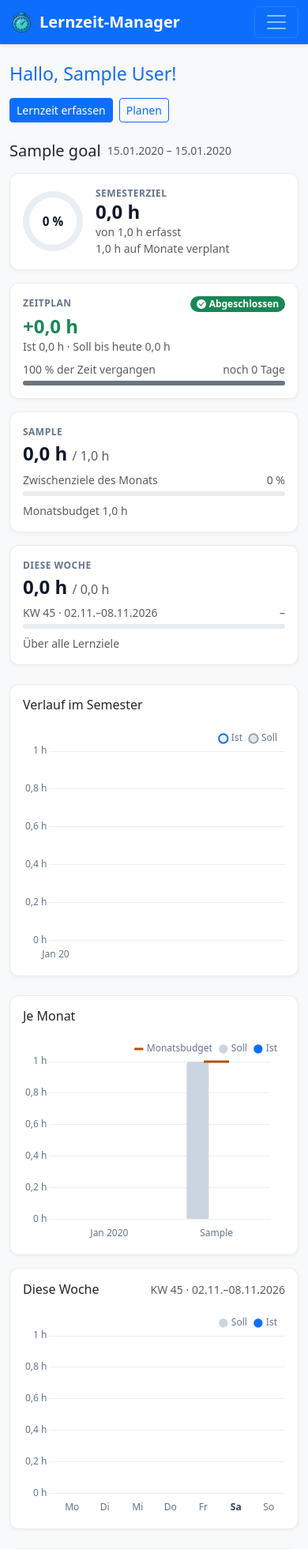
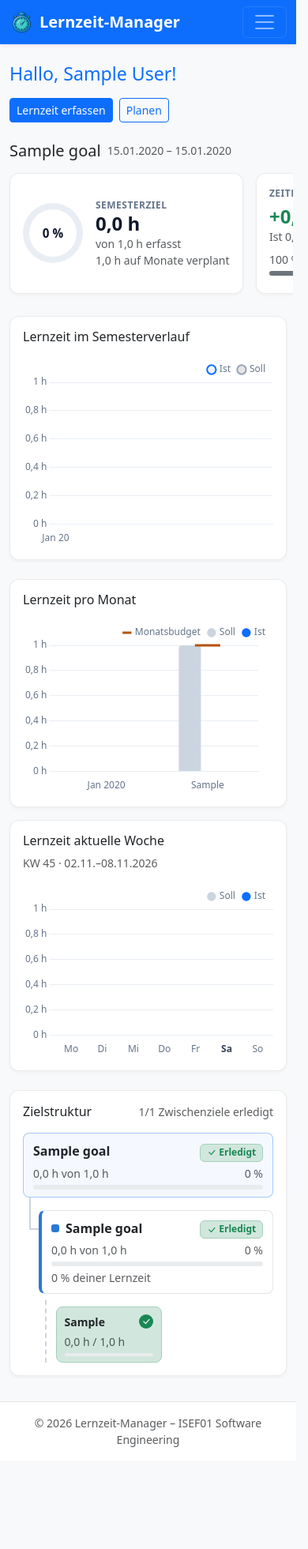
Before and after one commit to Fritz-IU/ISEF01-Lernzeit-Manager, a PHP site: page / in a window 390 px wide. Shown: the top 1961 px of the page at 79% size. After the commit the page ends 1832 px from the top, so only its background shows below. Run offline with PHP 8.4, Linux system fonts and the light colour scheme; the visitor is signed in with stand-in values (Sample User, id 1); tables that the repository leaves empty hold one stand-in row (values such as "Sample post").

Commit message:
US-6: Review von Fritz umgesetzt (Semester kürzen gesperrt, Flash auf Stoppuhr, Diagramm-Fallback, Anker mobil, Zielauswahl gefiltert) Refs #6

```diff
--- a/assets/css/custom.css
+++ b/assets/css/custom.css
@@ -9,6 +9,11 @@
 html,
 body {
   height: 100%;
+}
+
+/* Platz für die Scrollbar immer freihalten, sonst springt das Layout zwischen langen und kurzen Seiten */
+html {
+  scrollbar-gutter: stable;
 }
 
 body {
@@ -588,6 +593,48 @@ main {
   height: 300px;
 }
 
+/*
+ * Ersatz für Diagramme ohne JavaScript (oder wenn Chart.js nicht lädt):
+ * Die Tabelle steht im HTML, dashboard.js setzt .is-rendered erst nach erfolgreichem Zeichnen.
+ */
+.dashboard-chart:not(.is-rendered) {
+  height: auto;
+}
+
+.dashboard-chart:not(.is-rendered) canvas,
+.dashboard-chart.is-rendered .dashboard-chart-fallback {
+  display: none;
+}
+
+/* Handy: Kennzahlen als wischbare Reihe statt vier Kacheln untereinander, Charts etwas flacher */
+@media (max-width: 575.98px) {
+  .dashboard-kpis {
+    flex-wrap: nowrap;
+    overflow-x: auto;
+    scroll-snap-type: x mandatory;
+    scrollbar-width: none;
+    padding-bottom: 0.25rem;
+  }
+
+  .dashboard-kpis::-webkit-scrollbar {
+    display: none;
+  }
+
+  .dashboard-kpis > [class*='col-'] {
+    flex: 0 0 85%;
+    max-width: 85%;
+    scroll-snap-align: start;
+  }
+
+  .dashboard-chart {
+    height: 220px;
+  }
+
+  .dashboard-chart-lg {
+    height: 240px;
+  }
+}
+
 .dashboard-empty {
   display: flex;
   align-items: center;
@@ -893,6 +940,39 @@ main {
   animation: goalsJumpHighlight 2.4s ease-out;
 }
 
+/*
+ * Bis 991 px werden die Tabellen als Karten dargestellt (.table-mobile-cards). Dort setzen die Zellen
+ * box-shadow mit !important zurück, und !important schlägt jede Animation; outline malt Chrome auf
+ * Tabellenzeilen nicht. Deshalb blendet sich über der ganzen Karte eine Ebene ein und wieder aus.
+ */
+@media (max-width: 991.98px) {
+  .table-mobile-cards tbody tr.goals-jump-target:target {
+    position: relative;
+  }
+
+  .table-mobile-cards tbody tr.goals-jump-target:target::after {
+    content: '';
+    position: absolute;
+    inset: 0;
+    border-radius: inherit;
+    background: rgba(13, 110, 253, 0.1);
+    box-shadow: inset 0 0 0 2px rgba(13, 110, 253, 0.55);
+    pointer-events: none;
+    opacity: 0;
+    animation: goalsJumpCard 2.4s ease-out;
+  }
+}
+
+@keyframes goalsJumpCard {
+  0%,
+  40% {
+    opacity: 1;
+  }
+  100% {
+    opacity: 0;
+  }
+}
+
 @keyframes goalsJumpHighlight {
   0%,
   40% {
--- a/assets/js/dashboard.js
+++ b/assets/js/dashboard.js
@@ -23,6 +23,19 @@
 
   const data = JSON.parse(dataElement.textContent || '{}');
   const Chart = window.Chart;
+
+  /**
+   * Zeichnet ein Diagramm und blendet erst danach die HTML-Ersatzdarstellung aus.
+   * Ohne JS oder wenn Chart.js nicht lädt, bleibt die Ersatztabelle sichtbar statt einer leeren Kachel.
+   */
+  function renderChart(canvas, config) {
+    try {
+      new Chart(canvas, config);
+      canvas.parentElement.classList.add('is-rendered');
+    } catch (error) {
+      console.error('Diagramm konnte nicht gezeichnet werden', error);
+    }
+  }
 
   // Farben nach Rolle: Soll neutral (Referenz), Ist in der Markenfarbe
   const css = getComputedStyle(document.documentElement);
@@ -122,7 +135,7 @@
   const cumulativeCanvas = document.getElementById('chartCumulative');
   if (cumulativeCanvas && data.cumulative) {
     const c = data.cumulative;
-    new Chart(cumulativeCanvas, {
+    renderChart(cumulativeCanvas, {
       type: 'line',
       data: {
         labels: c.labels,
@@ -235,7 +248,7 @@
       });
     }
 
-    new Chart(monthlyCanvas, {
+    renderChart(monthlyCanvas, {
       data: { labels: m.labels, datasets },
       options: {
         interaction: { mode: 'index', intersect: false },
@@ -258,7 +271,7 @@
   const weekCanvas = document.getElementById('chartWeek');
   if (weekCanvas && data.week) {
     const days = data.week.days;
-    new Chart(weekCanvas, {
+    renderChart(weekCanvas, {
       type: 'bar',
       data: {
         labels: days.map((d) => d.label.split(' ')[0]),
--- a/index.php
+++ b/index.php
@@ -154,7 +154,8 @@ require_once __DIR__ . '/includes/header.php';
     </div>
 
     <!-- Kennzahlen -->
-    <div class="row g-3 mb-4">
+    <!-- Auf dem Handy wischbar (Scroll-Snap), ab 576 px als Raster -->
+    <div class="row g-3 mb-4 dashboard-kpis" role="region" aria-label="Kennzahlen" tabindex="0">
         <!-- Semesterziel -->
         <div class="col-sm-6 col-xl-3">
             <div class="card dashboard-card h-100">
@@ -208,13 +209,13 @@ require_once __DIR__ . '/includes/header.php';
         <div class="col-sm-6 col-xl-3">
             <div class="card dashboard-card h-100">
                 <div class="card-body">
-                    <div class="dashboard-kpi-label mb-1"><?= htmlspecialchars($currentMonth['label']) ?></div>
+                    <div class="dashboard-kpi-label mb-1">Aktueller Monat</div>
                     <div class="dashboard-kpi-value">
                         <?= htmlspecialchars($fmtHours((float) $currentMonth['tracked_hours'])) ?>
                         <span class="fs-6 fw-normal text-muted">/ <?= htmlspecialchars($fmtHours((float) $currentMonth['planned_hours'])) ?></span>
                     </div>
                     <div class="d-flex justify-content-between small text-muted mb-1 mt-2">
-                        <span>Zwischenziele des Monats</span>
+                        <span><?= htmlspecialchars($currentMonth['label']) ?></span>
                         <span><?= htmlspecialchars($fmtPercent((float) $currentMonth['percent'])) ?></span>
                     </div>
                     <div class="progress" style="height: 6px;" role="progressbar" aria-label="Ist im Verhältnis zum Soll des Monats" aria-valuenow="<?= (int) min(100, $currentMonth['percent']) ?>" aria-valuemin="0" aria-valuemax="100">
@@ -235,7 +236,7 @@ require_once __DIR__ . '/includes/header.php';
         <div class="col-sm-6 col-xl-3">
             <div class="card dashboard-card h-100">
                 <div class="card-body">
-                    <div class="dashboard-kpi-label mb-1">Diese Woche</div>
+                    <div class="dashboard-kpi-label mb-1">Aktuelle Woche</div>
                     <div class="dashboard-kpi-value">
                         <?= htmlspecialchars($fmtHours((float) $week['tracked_hours'])) ?>
                         <span class="fs-6 fw-normal text-muted">/ <?= htmlspecialchars($fmtHours((float) $week['scheduled_hours'])) ?></span>
@@ -256,9 +257,14 @@ require_once __DIR__ . '/includes/header.php';
     <!-- Verlauf im Semester -->
     <div class="card dashboard-card mb-4">
         <div class="card-body">
-            <h3 class="h6 mb-3">Verlauf im Semester</h3>
+            <h3 class="h6 mb-3">Lernzeit im Semesterverlauf</h3>
             <div class="dashboard-chart dashboard-chart-lg">
                 <canvas id="chartCumulative" role="img" aria-label="Kumulierte Soll- und Ist-Lernzeit im Semesterverlauf"></canvas>
+                <div class="dashboard-chart-fallback small text-muted">
+                    Ist bis heute <?= htmlspecialchars($fmtHours((float) $semester['tracked_until_today'])) ?>
+                    &middot; Soll bis heute <?= htmlspecialchars($fmtHours((float) $semester['expected_hours'])) ?>
+                    &middot; Semesterziel <?= htmlspecialchars($fmtHours((float) $semester['target_hours'])) ?>
+                </div>
             </div>
         </div>
     </div>
@@ -267,9 +273,21 @@ require_once __DIR__ . '/includes/header.php';
         <div class="col-lg-7">
             <div class="card dashboard-card h-100">
                 <div class="card-body">
-                    <h3 class="h6 mb-3">Je Monat</h3>
+                    <h3 class="h6 mb-3">Lernzeit pro Monat</h3>
                     <div class="dashboard-chart">
                         <canvas id="chartMonthly" role="img" aria-label="Geplante und erfasste Stunden je Monat mit Monatsbudget"></canvas>
+                        <table class="table table-sm small mb-0 dashboard-chart-fallback">
+                            <thead><tr><th scope="col">Monat</th><th scope="col" class="text-end">Soll</th><th scope="col" class="text-end">Ist</th></tr></thead>
+                            <tbody>
+                                <?php foreach (($dashboard['monthly_chart']['labels'] ?? []) as $i => $monthLabel): ?>
+                                    <tr>
+                                        <td><?= htmlspecialchars((string) $monthLabel) ?></td>
+                                        <td class="text-end"><?= htmlspecialchars($fmtHours((float) $dashboard['monthly_chart']['soll'][$i])) ?></td>
+                                        <td class="text-end"><?= htmlspecialchars($fmtHours((float) $dashboard['monthly_chart']['ist'][$i])) ?></td>
+                                    </tr>
+                                <?php endforeach; ?>
+                            </tbody>
+                        </table>
                     </div>
                 </div>
             </div>
@@ -278,11 +296,23 @@ require_once __DIR__ . '/includes/header.php';
             <div class="card dashboard-card h-100">
                 <div class="card-body">
                     <div class="d-flex flex-wrap justify-content-between align-items-baseline gap-2 mb-3">
-                        <h3 class="h6 mb-0">Diese Woche</h3>
+                        <h3 class="h6 mb-0">Lernzeit aktuelle Woche</h3>
                         <span class="small text-muted"><?= htmlspecialchars($week['label']) ?></span>
                     </div>
                     <div class="dashboard-chart">
                         <canvas id="chartWeek" role="img" aria-label="Eingeplante und erfasste Stunden je Wochentag"></canvas>
+                        <table class="table table-sm small mb-0 dashboard-chart-fallback">
+                            <thead><tr><th scope="col">Tag</th><th scope="col" class="text-end">Eingeplant</th><th scope="col" class="text-end">Erfasst</th></tr></thead>
+                            <tbody>
+                                <?php foreach ($week['days'] as $day): ?>
+                                    <tr<?= $day['is_today'] ? ' class="fw-semibold"' : '' ?>>
+                                        <td><?= htmlspecialchars($day['label']) ?></td>
+                                        <td class="text-end"><?= htmlspecialchars($fmtHours((float) $day['scheduled_hours'])) ?></td>
+                                        <td class="text-end"><?= htmlspecialchars($fmtHours((float) $day['tracked_hours'])) ?></td>
+                                    </tr>
+                                <?php endforeach; ?>
+                            </tbody>
+                        </table>
                     </div>
                 </div>
             </div>
@@ -335,7 +365,9 @@ require_once __DIR__ . '/includes/header.php';
                             ?>
                             <li class="goal-tree-branch">
                                 <a class="goal-tree-node goal-tree-link goal-tree-module"
-                                    href="<?= htmlspecialchars(DashboardController::monthlyGoalUrl($module['target']['id'], $module['target']['year_month']), ENT_QUOTES) ?>"
+                                    href="<?= htmlspecialchars($module['target'] !== null
+                                        ? DashboardController::monthlyGoalUrl($module['target']['id'], $module['target']['year_month'])
+                                        : DashboardController::semesterGoalUrl((int) $semester['id']), ENT_QUOTES) ?>"
                                     title="Modul in der Planung öffnen"
                                     style="--module-color: var(--series-<?= ((int) $module['color_index'] % 8) + 1 ?>);">
                                     <div class="d-flex justify-content-between align-items-baseline gap-2">
--- a/src/Controllers/DashboardController.php
+++ b/src/Controllers/DashboardController.php
@@ -365,10 +365,14 @@ class DashboardController
      * bei komplett erledigten Modulen das letzte.
      *
      * @param list<array<string, mixed>> $children Zwischenziele des Moduls, chronologisch
-     * @return array{id: int, year_month: string}
+     * @return array{id: int, year_month: string}|null Null, wenn das Modul keine Zwischenziele hat
      */
-    public static function moduleTarget(array $children): array
+    public static function moduleTarget(array $children): ?array
     {
+        if ($children === []) {
+            return null;
+        }
+
         $target = $children[count($children) - 1];
         foreach ($children as $child) {
             if (!$child['is_completed']) {
--- a/src/Controllers/GoalController.php
+++ b/src/Controllers/GoalController.php
@@ -165,6 +165,7 @@ class GoalController
         }
 
         $validated = $this->validateAndParseInput($input);
+        $this->assertPlanningInsideRange($goalId, $userId, $validated['start_date'], $validated['end_date']);
 
         return $this->goalDAO->update(
             $goalId,
@@ -175,6 +176,57 @@ class GoalController
             $validated['start_date'],
             $validated['end_date']
         );
+    }
+
+    /**
+     * Verhindert, dass ein Semesterziel so verkürzt wird, dass Zwischenziele oder Lerneinheiten
+     * außerhalb des neuen Zeitraums liegen. Sonst würden Dashboard-Summen und Diagramme auseinanderlaufen.
+     * Bewusst eine Sperre statt automatischem Verschieben: Was mit der Planung passiert, entscheidet der Nutzer.
+     *
+     * @throws ValidationException Wenn Planung außerhalb des neuen Zeitraums liegt
+     */
+    private function assertPlanningInsideRange(int $goalId, int $userId, string $startDate, string $endDate): void
+    {
+        $startMonth = substr($startDate, 0, 7);
+        $endMonth = substr($endDate, 0, 7);
+        $outsideMonths = [];
+        $outsideSlots = 0;
+        // Feld für die Fehlermeldung: Startdatum, wenn die Planung vor dem neuen Beginn liegt
+        $field = 'end_date';
+
+        foreach ($this->goalDAO->findMonthlyGoalsByGoalId($goalId, $userId) as $monthlyGoal) {
+            $month = (string) $monthlyGoal['plan_month'];
+            if ($month < $startMonth || $month > $endMonth) {
+                $outsideMonths[$month] = self::formatYearMonth($month);
+                $field = $month < $startMonth ? 'start_date' : $field;
+                continue;
+            }
+
+            foreach ($this->goalDAO->findLearningSlotsByMonthlyGoalId((int) $monthlyGoal['id'], $userId) as $slot) {
+                $slotDate = (string) $slot['slot_date'];
+                if ($slotDate < $startDate || $slotDate > $endDate) {
+                    $outsideSlots++;
+                    $field = $slotDate < $startDate ? 'start_date' : $field;
+                }
+            }
+        }
+
+        if ($outsideMonths !== []) {
+            ksort($outsideMonths);
+            throw new ValidationException(sprintf(
+                "Außerhalb des neuen Zeitraums liegen bereits geplante Zwischenziele (%s). Bitte verschiebe oder lösche sie zuerst in der Monatsplanung.",
+                implode(', ', $outsideMonths)
+            ), $field);
+        }
+
+        if ($outsideSlots > 0) {
+            throw new ValidationException(sprintf(
+                "%d geplante Lerneinheit%s läge%s außerhalb des neuen Zeitraums. Bitte verschiebe oder lösche sie zuerst in der Wochenplanung.",
+                $outsideSlots,
+                $outsideSlots === 1 ? '' : 'en',
+                $outsideSlots === 1 ? '' : 'n'
+            ), $field);
+        }
     }
 
     /**
```
Also changed, not shown: docs/dashboard.md (+6 -4 lines), docs/timer.md (+1 -0 lines), src/Controllers/TimeTrackingController.php (+30 -0 lines), tests/Unit/Controllers/DashboardControllerTest.php (+6 -0 lines), tests/Unit/Controllers/GoalControllerTest.php (+47 -0 lines), tests/Unit/Controllers/TimeTrackingControllerTest.php (+27 -0 lines), timer.php (+15 -8 lines).
